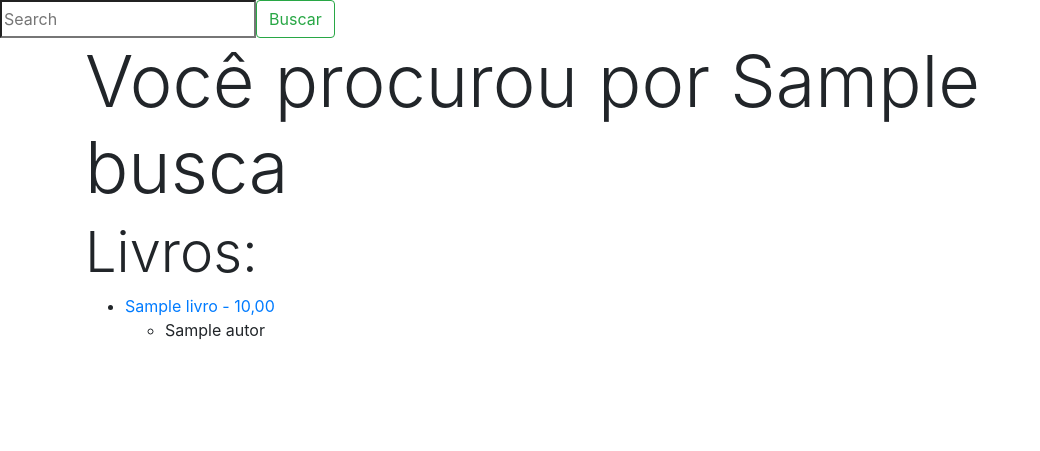
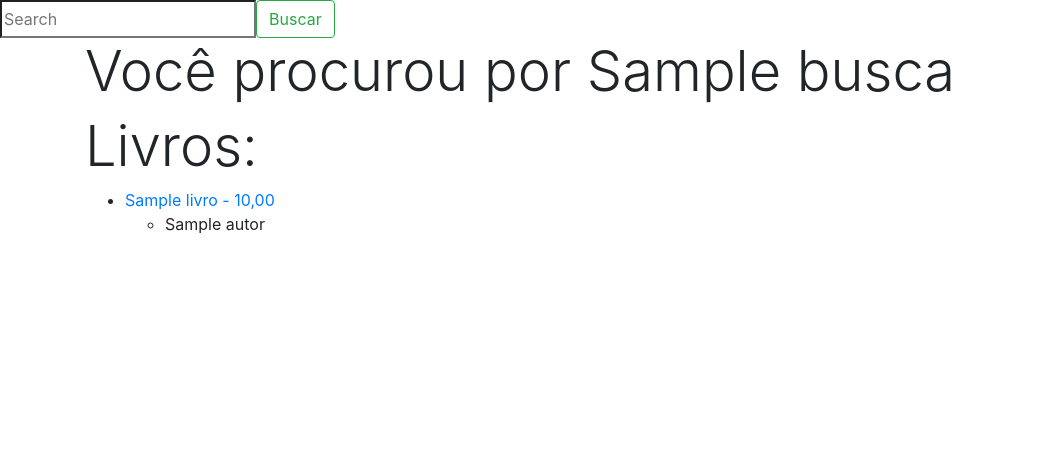
Before and after one commit to claudianuness/Livraria, a Django app: template primeira_app/templates/primeira_app/busca.html in a window 1280 px wide. Shown: the part 66-517 px from the top of the page, without its empty margins (0-1040 px from the left). Run offline with Django 4.2, Linux system fonts and the light colour scheme; tables that the repository leaves empty hold one stand-in row (values such as "Sample post"); the template is opened without the code that fills it: values that come from a table or form of the project are taken from there, most other values are stand-ins (such as "Sample title", 1, 10 or a date in 2020); some libraries are stand-ins or nearby versions.

Commit message:
tamanho dos titulos de busca.html

```diff
--- a/primeira_app/templates/primeira_app/busca.html
+++ b/primeira_app/templates/primeira_app/busca.html
@@ -6,7 +6,7 @@
 
 {% block content %}
        {% if busca %}
-        <h1 class="display-3"> Você procurou por {{ busca }} </h1>
+        <h1 class="display-4"> Você procurou por {{ busca }} </h1>
         <h1 class="display-4">Livros:</h1>
         <ul>
         {% for livro in livros %}
```
